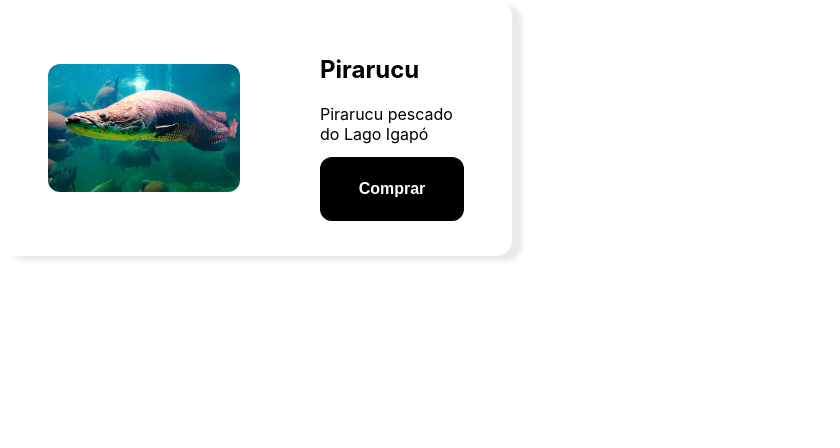
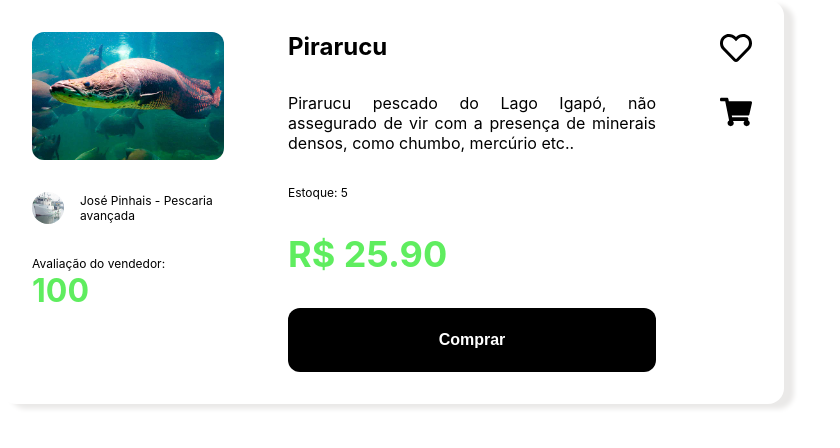
Before and after one commit to fishnet-flavio/fishnet-front-end, a React (Create React App) app: page / in a window 1280 px wide. Shown: the top 448 px of the page, without its empty margins (0-840 px from the left). Built offline with nearby package versions, Linux system fonts and the light colour scheme.

Commit message:
:sparkles: feat: shopping card

```diff
--- a/src/App.tsx
+++ b/src/App.tsx
@@ -1,14 +1,15 @@
 import Card from "./components/molecule/Card";
-
+import shopImage from "./assets/pirarucu.jpg";
+import vendorImage from "./assets/barco.png";
 
 function App() {
   return (
     <div className="App">
       <Card
-        imageUrl="~//assets/pirarucu.jpg"
+        imageUrl={shopImage}
         price={25.90}
-        description="Pirarucu pescado do Lago Igapó"
-        vendor={{name: "José Pinhais"}}
+        description="Pirarucu pescado do Lago Igapó, não assegurado de vir com a presença de minerais densos, como chumbo, mercúrio etc.."
+        vendor={{imageUrl:`${vendorImage}`, name: "José Pinhais - Pescaria avançada", rating: 100}}
         itemName="Pirarucu"
         stock={5}
       />
--- a/src/components/atom/Base/index.tsx
+++ b/src/components/atom/Base/index.tsx
@@ -2,6 +2,7 @@ import { styled } from "styled-components"
 
 
 const Base = styled.div<{
+    $margin?: string;
     $padding?: string;
     $height?: string;
     $width?: string;
@@ -12,11 +13,16 @@ const Base = styled.div<{
     $justifyContent?: string;
     $gap?: number;
     $flexDirection?: string;
+    $flexGrow?: number;
+    $maxWidth?: string;
+    $flexWrap?: string;
     }>`
     display: flex;
-    padding: ${props => props.$padding ? `${props.$padding}` : "3rem"};
-    width: ${props => props.$width ? props.$width : "full"};
-    height: ${props => props.$height ? props.$height : "2rem"};
+    padding: ${props => props.$padding ? `${props.$padding}` : "0"};
+    margin: ${props => props.$margin ? props.$margin : "0"};
+    width: ${props => props.$width ? props.$width : "100%"};
+    max-width: ${props => props.$maxWidth ? props.$width : "100%"};
+    height: ${props => props.$height ? props.$height : "auto"};
     background: ${props => props.$background ? props.$background : "#fff"};
     border-radius: ${props => props.$borderRadius ? `${props.$borderRadius}px` : 0};
     box-shadow: ${props => props.$boxShadow ? "10px 5px 5px #EAE9E8" : "0"};
@@ -24,6 +30,8 @@ const Base = styled.div<{
     justify-content: ${props => props.$justifyContent ? props.$justifyContent : ""};
     gap: ${props => props.$gap ? `${props.$gap}rem` : "0"};
     flex-direction: ${props => props.$flexDirection ? props.$flexDirection : "column"};
+    flex-grow: ${props => props.$flexGrow ? props.$flexGrow : "0"};
+    flex-wrap: ${props => props.$flexWrap ? props.$flexWrap : "no-wrap"};
 `
 
 export default Base
--- a/src/components/atom/BaseButton/index.tsx
+++ b/src/components/atom/BaseButton/index.tsx
@@ -16,6 +16,12 @@ const BaseButton = styled.button<{
     background: ${props => props.$background ? props.$background : "#000"};
     cursor: pointer;
     box-shadow: "10px 5px 5px #EAE9E8";
+    transition: .5s;
+    user-select: none;
+    text-align: center;
+    &:hover {
+        scale: 1.01;
+    }
 `
 
 export default BaseButton
--- a/src/components/atom/BaseText/index.tsx
+++ b/src/components/atom/BaseText/index.tsx
@@ -4,10 +4,13 @@ const BaseText = styled.h2<{
     $color?: string;
     $fontSize?: number;
     $fontWeight?: string;
+    $textAlign?: string;
     }>`
     color: ${props => props.$color ? props.$color : "#000"};
     font-size: ${props => props.$fontSize ? `${props.$fontSize}px` : "12px"};
-    font-weight: ${props => props.$fontWeight ? `${props.$fontWeight}` : "normal"} ;
+    font-weight: ${props => props.$fontWeight ? `${props.$fontWeight}` : "normal"};
+    word-break: normal;
+    text-align: ${props => props.$textAlign ? props.$textAlign : ""};
 `
 
 export default BaseText
--- a/src/components/molecule/Card/index.tsx
+++ b/src/components/molecule/Card/index.tsx
@@ -1,11 +1,17 @@
+import { useState } from "react";
 import Base from "../../atom/Base"
 import BaseButton from "../../atom/BaseButton";
 import BaseImage from "../../atom/BaseImage";
 import BaseText from "../../atom/BaseText";
-import image from "../../../assets/pirarucu.jpg";
+import VendorCard from "../VendorCard";
+import { FaHeart } from "react-icons/fa";
+import { FaRegHeart } from "react-icons/fa";
+import { FaShoppingCart } from "react-icons/fa";
 
 interface Vendor {
-    name: string
+    imageUrl: string;
+    name: string;
+    rating: number;
 }
 
 interface CardProps {
@@ -17,15 +23,32 @@ interface CardProps {
     description: string;
 }
 
+
+
 const Card = (props: CardProps) => {
+    const [favorite, setFavorite] = useState<boolean>(false);
+
     return (
-        <Base $width="26rem" $height="8rem" $justifyContent="space-between" $flexDirection="row" $padding="4rem 3rem" $gap={5} $boxShadow $borderRadius={16} $alignItems="center">
-            <BaseImage src={image} />
-        <div>
-            <BaseText $fontSize={24} $fontWeight="bold">{props.itemName}</BaseText>
-            <BaseText $fontSize={16} >{props.description}</BaseText>
-            <BaseButton $width="100%"><BaseText $fontSize={16} $color="#fff" $fontWeight="bold">Comprar</BaseText></BaseButton>
-        </div>
+        <Base $width="45rem" $justifyContent="space-between" $flexDirection="row" $padding="2rem 2rem" $gap={4} $boxShadow $borderRadius={16} >
+            <Base $width="fit-content" $height="max-content" $gap={2}>
+                <BaseImage src={props.imageUrl} />
+                <VendorCard vendorImageUrl={props.vendor.imageUrl} vendorName={props.vendor.name} />
+                <BaseText>Avaliação do vendedor: <BaseText $fontWeight="bold" $fontSize={32} $color={props.vendor.rating >= 70 ? "#09e409a6" : "#fb0" }>{props.vendor.rating}</BaseText></BaseText>
+            </Base>
+            <Base $gap={2} $height="max-content" $maxWidth="100%">
+                <BaseText $fontSize={24} $fontWeight="bold">{props.itemName}</BaseText>
+                <BaseText $fontSize={16} $textAlign="justify">{props.description}</BaseText>
+                <BaseText>Estoque: {props.stock}</BaseText>
+                <BaseText $color="#09e409a6" $fontSize={36} $fontWeight="bold">R$ {props.price.toFixed(2)}</BaseText>
+                <BaseButton $width="100%" $height="4rem"><BaseText $fontSize={16} $color="#fff" $fontWeight="bold">Comprar</BaseText></BaseButton>
+            </Base>
+            <Base $width="fit-content" $gap={2}>
+                {favorite ?
+                <FaHeart cursor={"pointer"} size={32} color="#f04" onClick={() => setFavorite(!favorite)} /> :
+                <FaRegHeart cursor={"pointer"} size={32} onClick={() => setFavorite(!favorite)}/>
+            }
+                <FaShoppingCart cursor={"pointer"} size={32} />
+            </Base>
         </Base>
     )
 }
--- /dev/null
+++ b/src/components/molecule/VendorCard/index.tsx
@@ -0,0 +1,19 @@
+import Base from "../../atom/Base"
+import BaseImage from "../../atom/BaseImage";
+import BaseText from "../../atom/BaseText";
+
+interface VendorCardProps {
+    vendorName: string;
+    vendorImageUrl: string;
+}
+
+const VendorCard = (props: VendorCardProps) => {
+    return (
+        <Base $width="100%" $flexDirection="row" $alignItems="center" $justifyContent="left" $gap={1}>
+            <BaseImage src={props.vendorImageUrl} $width="2rem" $height="2rem" $borderRadius={20} />
+            <BaseText>{props.vendorName}</BaseText>
+        </Base>
+    )
+}
+
+export default VendorCard
--- a/src/index.css
+++ b/src/index.css
@@ -1,3 +1,8 @@
+* {
+  margin: 0;
+  padding: 0;
+}
+
 body {
   margin: 0;
   font-family: -apple-system, BlinkMacSystemFont, 'Segoe UI', 'Roboto', 'Oxygen',
```
Also changed, not shown: src/assets/barco.png (added).
